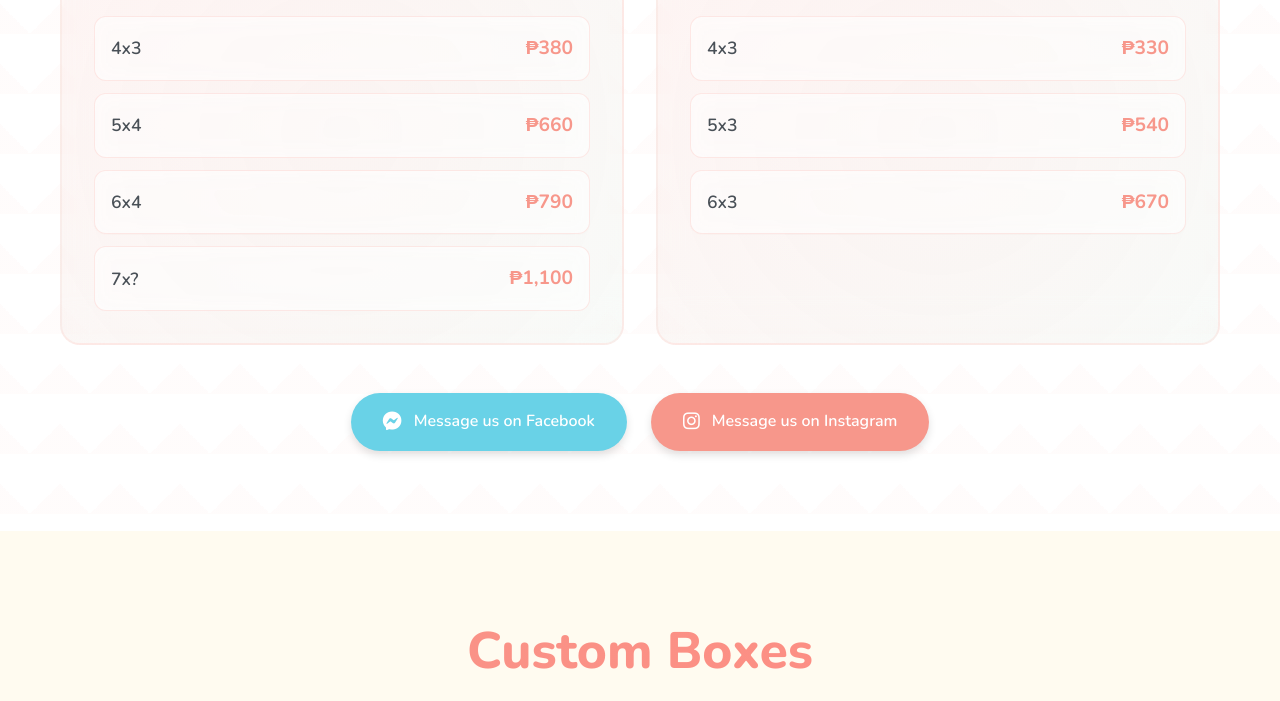
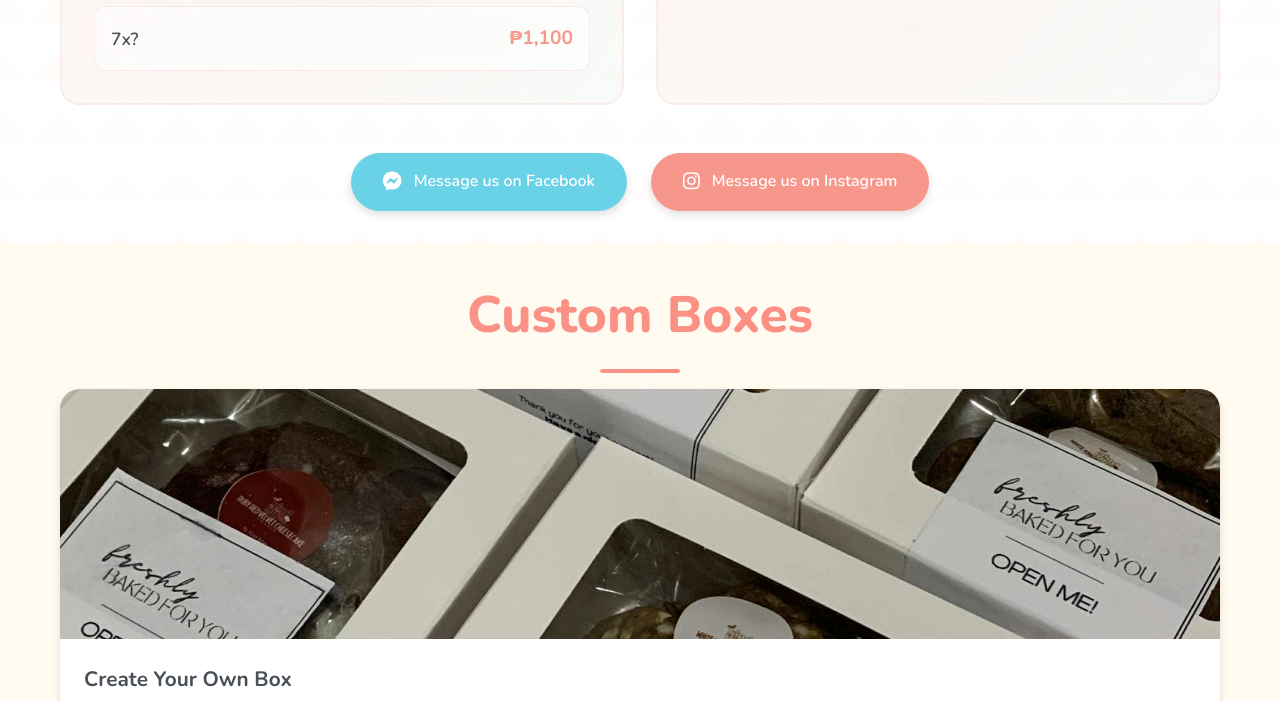
Before and after one commit to CrudChrisAngelo/KindBites, a plain HTML site: page orders.html in a window 1280 px wide. Shown: the part 7086-7787 px from the top of the page. Drawn offline with nearby package versions, Linux system fonts and the light colour scheme.

Commit message:
Add files via upload

```diff
--- a/styles.css
+++ b/styles.css
@@ -375,7 +375,7 @@ nav {
 
 /* ===== SECTIONS ===== */
 .products {
-    padding: 5rem 0;
+    padding: 2rem 0;
     position: relative;
 }
 
@@ -1310,7 +1310,7 @@ footer {
 /* ===== BENTO & CUSTOMIZED CAKES SECTION ===== */
 #bento-cakes {
     background: var(--white);
-    padding: 5rem 0;
+    padding: 2rem 0;
     position: relative;
 }
 
```
